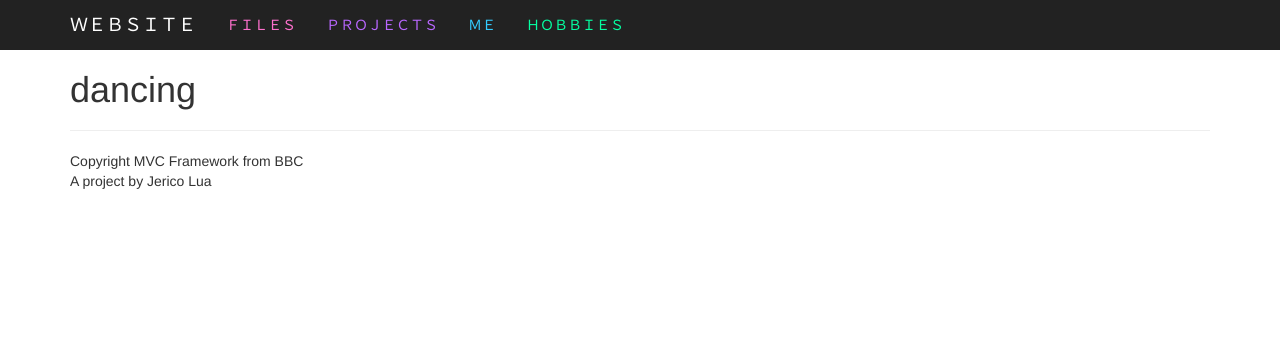
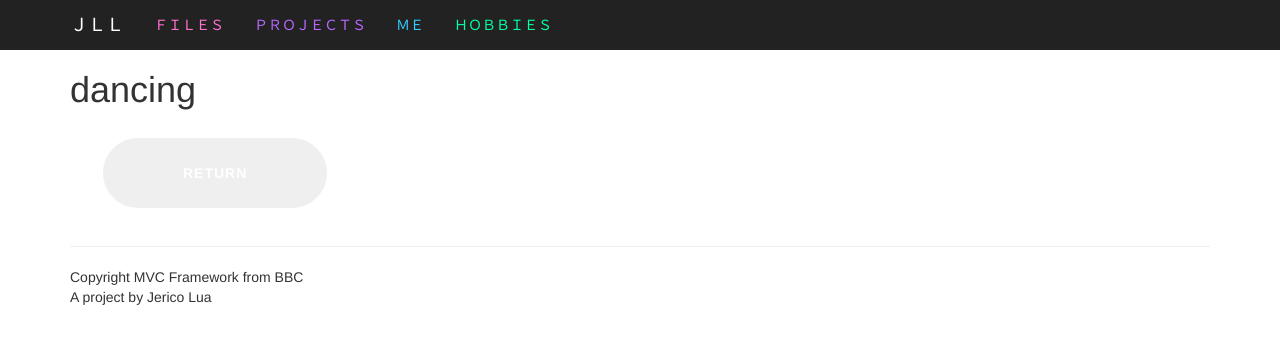
Before and after one commit to jericoluislua/-, a PHP site: page /hobbies/dancing in a window 1280 px wide. Shown: the top 344 px of the page. Run offline with PHP 8.4, Linux system fonts and the light colour scheme; some libraries are stand-ins or nearby versions.

Commit message:
nice tweaks

```diff
--- a/controller/HOBBIESController.php
+++ b/controller/HOBBIESController.php
@@ -38,4 +38,12 @@ class HOBBIESController
         $view->heading = 'cubing';
         $view->display();
     }
+    public function videogames()
+    {
+        $view = new View('hobby_vg');
+        $view->title = 'Video Games';
+        $view->heading = 'videogames';
+        $view->display();
+    }
+
 }
--- a/public/css/style.css
+++ b/public/css/style.css
@@ -2,6 +2,9 @@ body {
   padding-top: 50px;
   height: 100%;
   width: 100%;
+}
+element.style{
+  margin-left: 10px;
 }
 /* NAVIGATION BAR */
 .navbar{
--- a/view/header.php
+++ b/view/header.php
@@ -29,7 +29,7 @@
                 <span class="icon-bar middle-bar"></span>
                 <span class="icon-bar bottom-bar"></span>
             </button>
-            <a href="/" class="navbar-brand" id='website'>ＷＥＢＳＩＴＥ</a>
+            <a href="/" class="navbar-brand" id='website'>ＪＬＬ</a>
         </div>
         <div id="navbar" class="collapse navbar-collapse">
             <ul class="nav navbar-nav">
--- a/view/hobbies.php
+++ b/view/hobbies.php
@@ -25,5 +25,6 @@
         </a>
     </div>-->
     <button onclick="location.href = '/hobbies/cubing';" id="cubing" class="btn btnhobby" >ＣＵＢＩＮＧ</button>
+    <button onclick="location.href = '/hobbies/videogames';" id="videogames" class="btn btnhobby" >ＶＩＤＥＯＧＡＭＥＳ</button>
 
 </div>
--- a/view/hobby_dancing.php
+++ b/view/hobby_dancing.php
@@ -5,3 +5,9 @@
  * Date: 8/25/2018
  * Time: 5:38 PM
  */
+?>
+<span>
+    <form action="/hobbies" method="post">
+        <input type="submit" name="return" value="Return" id="btnreturn" class="btn btnreturn icon-arrow-left"/>
+    </form>
+</span>
```
Also changed, not shown: view/files.php (+6 -2 lines), view/hobby_vg.php (renamed from view/hobby_basketball.php, +4 -4 lines).
